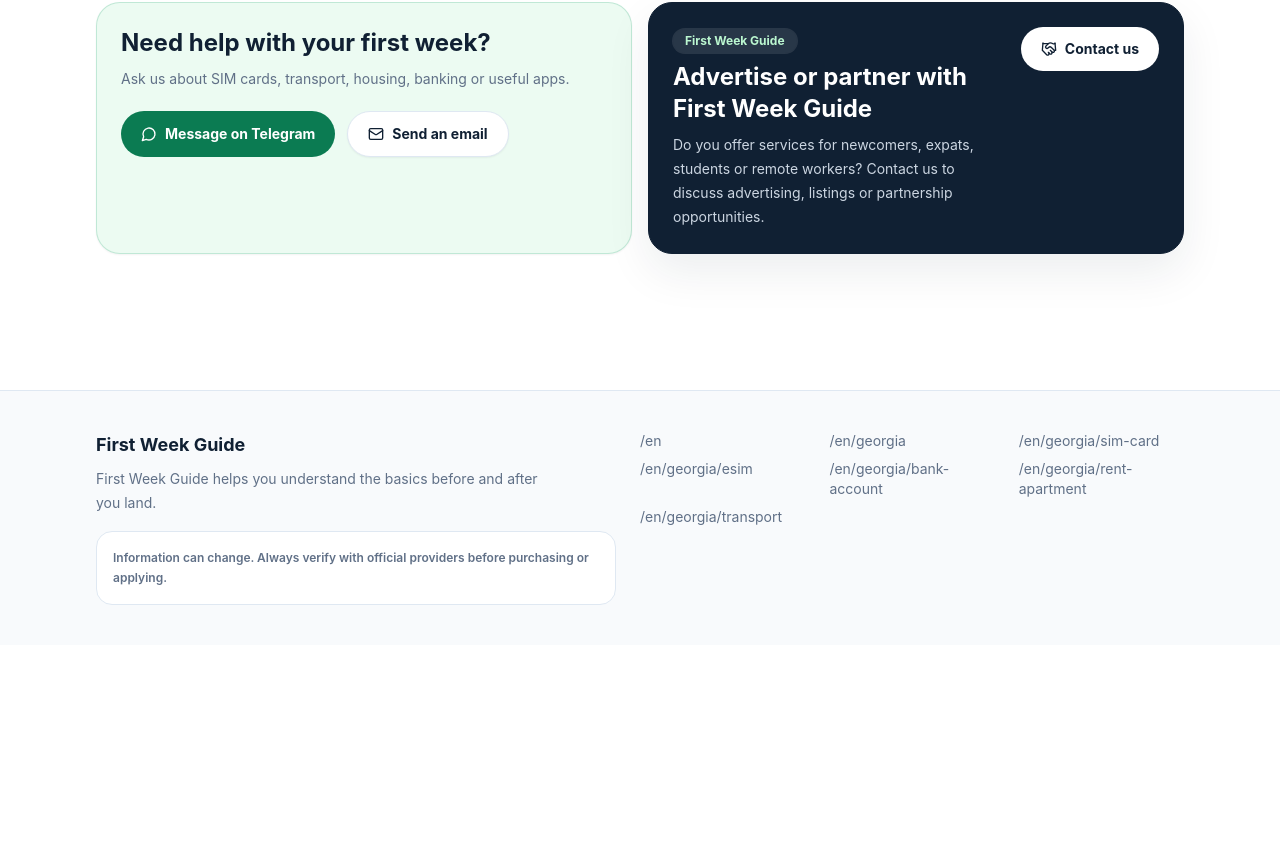
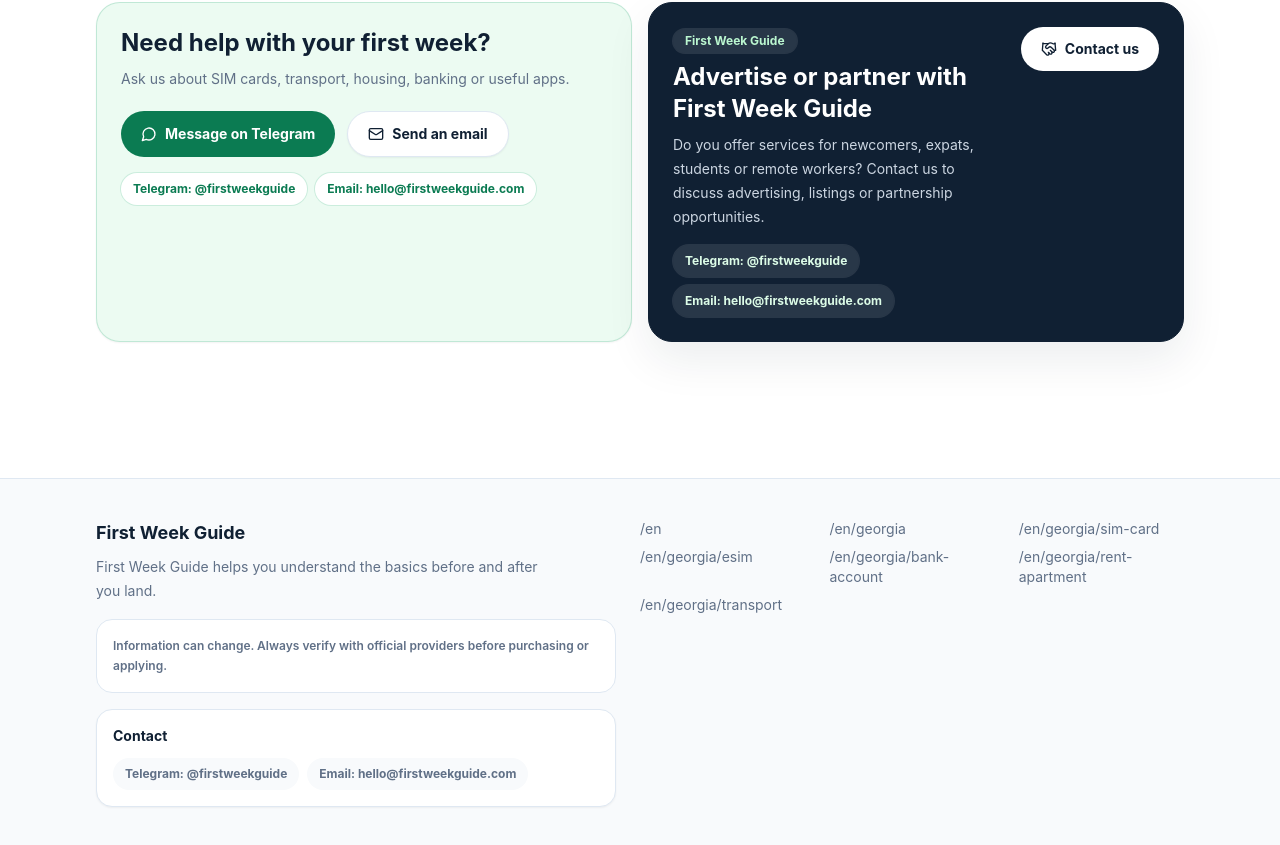
Before and after one commit to cenkerdem763-alt/BeforeYouLand, a React (Vite) app: page /en/georgia in a window 1280 px wide. Shown: the part 3471-4316 px from the top of the page. Before the commit the page ends 4116 px from the top, so only its background shows below. Built offline with nearby package versions, Linux system fonts and the light colour scheme.

Commit message:
Update visible contact links

```diff
--- a/src/components/Footer.tsx
+++ b/src/components/Footer.tsx
@@ -9,6 +9,7 @@
     languageCodes.find((languageCode) => location.pathname.startsWith(`/${languageCode}`)) ?? 'en';
   const visibleRoutes = routeList.filter((route) => route.startsWith(`/${language}`)).slice(0, 7);
   const copy = ui[language].footer;
+  const contactLabels = ui[language].contact;
 
   return (
     <footer className="mt-20 border-t border-line bg-slate-50">
@@ -22,6 +23,25 @@
             <p className="mt-4 max-w-2xl rounded-2xl border border-line bg-white p-4 text-xs font-semibold leading-5 text-muted">
               {copy.disclaimer}
             </p>
+            <div className="mt-4 rounded-2xl border border-line bg-white p-4 text-sm shadow-sm">
+              <p className="font-bold text-ink">{copy.contactTitle}</p>
+              <div className="mt-3 flex flex-wrap gap-2 text-xs font-bold text-muted">
+                <a
+                  href={siteConfig.contact.telegramUrl}
+                  target="_blank"
+                  rel="noreferrer"
+                  className="focus-ring rounded-full bg-slate-50 px-3 py-2 transition hover:text-blue-700"
+                >
+                  {contactLabels.telegram}: {siteConfig.contact.telegramUsername}
+                </a>
+                <a
+                  href={siteConfig.contact.emailHref}
+                  className="focus-ring rounded-full bg-slate-50 px-3 py-2 transition hover:text-blue-700"
+                >
+                  {contactLabels.email}: {siteConfig.contact.email}
+                </a>
+              </div>
+            </div>
           </div>
           <nav className="grid grid-cols-2 gap-x-6 gap-y-2 text-sm text-muted sm:grid-cols-3">
             {visibleRoutes.map((route) => (
--- a/src/components/PartnerCTA.tsx
+++ b/src/components/PartnerCTA.tsx
@@ -8,6 +8,7 @@
 
 export default function PartnerCTA({ language }: PartnerCTAProps) {
   const copy = ui[language].partner;
+  const contactLabels = ui[language].contact;
 
   return (
     <section className="rounded-[1.5rem] border border-ink bg-ink p-5 text-white shadow-soft sm:p-6">
@@ -18,6 +19,22 @@
           </p>
           <h2 className="text-xl font-bold sm:text-2xl">{copy.title}</h2>
           <p className="mt-2 text-sm leading-6 text-slate-300">{copy.text}</p>
+          <div className="mt-4 flex flex-wrap gap-2 text-xs font-bold text-green-100">
+            <a
+              href={siteConfig.contact.telegramUrl}
+              target="_blank"
+              rel="noreferrer"
+              className="focus-ring rounded-full bg-white/10 px-3 py-2 ring-1 ring-white/10 transition hover:bg-white/15"
+            >
+              {contactLabels.telegram}: {siteConfig.contact.telegramUsername}
+            </a>
+            <a
+              href={siteConfig.contact.emailHref}
+              className="focus-ring rounded-full bg-white/10 px-3 py-2 ring-1 ring-white/10 transition hover:bg-white/15"
+            >
+              {contactLabels.email}: {siteConfig.contact.email}
+            </a>
+          </div>
         </div>
         <a
           href={siteConfig.contact.advertisingHref}
--- a/src/components/SupportCTA.tsx
+++ b/src/components/SupportCTA.tsx
@@ -8,6 +8,7 @@
 
 export default function SupportCTA({ language }: SupportCTAProps) {
   const copy = ui[language].support;
+  const contactLabels = ui[language].contact;
 
   return (
     <section className="rounded-[1.5rem] border border-green-600/20 bg-green-50 p-5 shadow-sm sm:p-6">
@@ -33,6 +34,22 @@
           {copy.secondaryButton}
         </a>
       </div>
+      <div className="mt-4 flex flex-wrap gap-2 text-xs font-bold text-green-700">
+        <a
+          href={siteConfig.contact.telegramUrl}
+          target="_blank"
+          rel="noreferrer"
+          className="focus-ring rounded-full bg-white px-3 py-2 ring-1 ring-green-600/15 transition hover:text-green-600"
+        >
+          {contactLabels.telegram}: {siteConfig.contact.telegramUsername}
+        </a>
+        <a
+          href={siteConfig.contact.emailHref}
+          className="focus-ring rounded-full bg-white px-3 py-2 ring-1 ring-green-600/15 transition hover:text-green-600"
+        >
+          {contactLabels.email}: {siteConfig.contact.email}
+        </a>
+      </div>
     </section>
   );
 }
--- a/src/data/config.ts
+++ b/src/data/config.ts
@@ -6,6 +6,7 @@
   baseUrl: 'https://firstweekguide.com',
   contact: {
     telegramUrl: 'https://t.me/firstweekguide',
+    telegramUsername: '@firstweekguide',
     email: contactEmail,
     emailHref: `mailto:${contactEmail}`,
     advertisingHref: `mailto:${contactEmail}?subject=Advertising%20and%20partnership%20with%20First%20Week%20Guide`,
--- a/src/data/i18n.ts
+++ b/src/data/i18n.ts
@@ -59,6 +59,10 @@
         'Do you offer services for newcomers, expats, students or remote workers? Contact us to discuss advertising, listings or partnership opportunities.',
       button: 'Contact us',
     },
+    contact: {
+      telegram: 'Telegram',
+      email: 'Email',
+    },
     guide: {
       quickAnswer: 'Quick answer',
       bestOption: 'Best option by traveler type',
@@ -102,6 +106,7 @@
     footer: {
       description:
         'First Week Guide helps you understand the basics before and after you land.',
+      contactTitle: 'Contact',
       disclaimer:
         'Information can change. Always verify with official providers before purchasing or applying.',
     },
@@ -156,6 +161,10 @@
         'Yeni gelenlere, expat’lara, öğrencilere veya uzaktan çalışanlara hizmet veriyorsanız reklam, listeleme veya işbirliği için bizimle iletişime geçin.',
       button: 'İletişime geç',
     },
+    contact: {
+      telegram: 'Telegram',
+      email: 'E-posta',
+    },
     guide: {
       quickAnswer: 'Kısa cevap',
       bestOption: 'Seyahat tipine göre en iyi seçenek',
@@ -199,6 +208,7 @@
     footer: {
       description:
         'First Week Guide, gitmeden önce ve indikten sonra temel ihtiyaçlarını anlamana yardımcı olur.',
+      contactTitle: 'İletişim',
       disclaimer:
         'Bilgiler değişebilir. Satın almadan veya başvuru yapmadan önce her zaman resmi sağlayıcılardan doğrulayın.',
     },
@@ -253,6 +263,10 @@
         'Если вы предлагаете услуги для новичков, экспатов, студентов или удалённых работников, свяжитесь с нами для рекламы, размещения или партнёрства.',
       button: 'Связаться',
     },
+    contact: {
+      telegram: 'Telegram',
+      email: 'Email',
+    },
     guide: {
       quickAnswer: 'Короткий ответ',
       bestOption: 'Лучший вариант по типу поездки',
@@ -296,6 +310,7 @@
     footer: {
       description:
         'First Week Guide помогает разобраться с базовыми вопросами до и после приезда.',
+      contactTitle: 'Контакты',
       disclaimer:
         'Информация может меняться. Всегда проверяйте детали у официальных провайдеров перед покупкой или заявкой.',
     },
```
